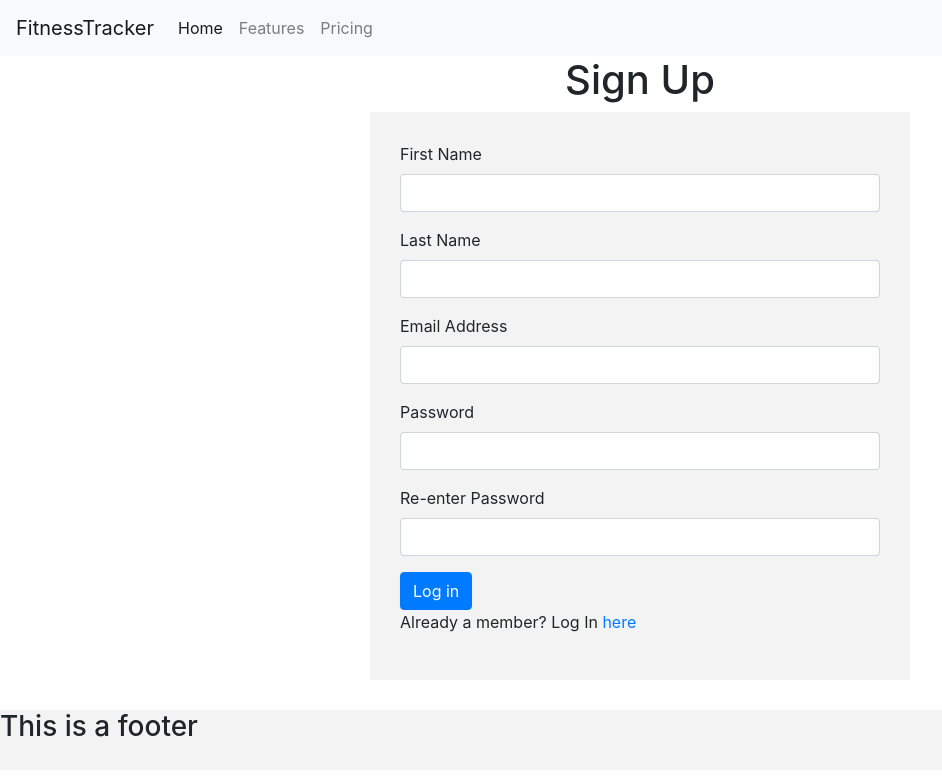
After one commit to pmarre/fitness-tracker, a Flask app: page /sign-up in a window 1280 px wide. The commit adds this page. Shown: the top 776 px of the page, without its empty margins (0-942 px from the left). Run offline with Flask 2, Linux system fonts and the light colour scheme; some libraries are stand-ins or nearby versions.

Commit message:
intial sign-up page commit

```diff
--- a/app.py
+++ b/app.py
@@ -19,6 +19,11 @@ def login():
     return render_template("login.html")
 
 
+@app.route('/sign-up')
+def sign_up_page():
+    return render_template("sign-up.html")
+
+
 if __name__ == '__main__':
     # for local deployment:
     app.run(debug=True)
--- a/static/css/style.css
+++ b/static/css/style.css
@@ -0,0 +1,39 @@
+.landing-image {
+  background-image: url('../images/homepage.svg');
+  background-size: cover;
+  background-position: center;
+  background-repeat: no-repeat;
+  width: 100%;
+  height: 100%;
+}
+
+.form-login,
+.form-signup {
+  margin: 0 auto;
+  padding: 30px;
+  background-color: rgb(243, 243, 243);
+}
+
+.footer-login {
+  position: absolute;
+  bottom: 0;
+  left: 0;
+  height: 60px;
+  background-color: rgb(243, 243, 243);
+  width: 100%;
+}
+
+.footer {
+  width: 100%;
+  margin-top: 30px;
+  height: 60px;
+  background-color: rgb(243, 243, 243);
+}
+
+.row-login-form {
+  height: 80vh;
+}
+
+.header-center-align {
+  text-align: center;
+}
--- a/templates/base.html
+++ b/templates/base.html
@@ -3,6 +3,11 @@
   <head>
     <meta charset="UTF-8" />
     <meta name="viewport" content="width=device-width, initial-scale=1.0" />
+    <link
+      rel="stylesheet"
+      href="https://stackpath.bootstrapcdn.com/bootstrap/4.5.0/css/bootstrap.min.css"
+    />
+
     <link
       rel="stylesheet"
       href="{{ url_for('static', filename='css/style.css') }}"
@@ -12,21 +17,44 @@
   </head>
   <body>
     <header>
-      <nav>
-        <div class="nav-wrapper">
-          <a href="#" class="logo">Fitness Tracker</a>
-          <ul id="nav" class="nav">
-            <li><a href="#">Home</a></li>
-            <li><a href="#">Add Task</a></li>
-            <li>
-              <a href="#">Manage Categories</a>
+      <nav class="navbar navbar-expand-lg navbar-light bg-light">
+        <a class="navbar-brand" href="#">FitnessTracker</a>
+        <button
+          class="navbar-toggler"
+          type="button"
+          data-toggle="collapse"
+          data-target="#navbarNav"
+          aria-controls="navbarNav"
+          aria-expanded="false"
+          aria-label="Toggle navigation"
+        >
+          <span class="navbar-toggler-icon"></span>
+        </button>
+        <div class="collapse navbar-collapse" id="navbarNav">
+          <ul class="navbar-nav">
+            <li class="nav-item active">
+              <a class="nav-link" href="#"
+                >Home <span class="sr-only">(current)</span></a
+              >
+            </li>
+            <li class="nav-item">
+              <a class="nav-link" href="#">Features</a>
+            </li>
+            <li class="nav-item">
+              <a class="nav-link" href="#">Pricing</a>
             </li>
           </ul>
         </div>
       </nav>
     </header>
-    <div class="container">
+    <div class="container-lg">
       {% block content %} {% endblock %}
     </div>
+    <footer class="footer">
+      <h3>This is a footer</h3>
+    </footer>
+    <!-- jQuery library -->
+    <script src="https://ajax.googleapis.com/ajax/libs/jquery/3.5.1/jquery.min.js"></script>
+    <script src="https://stackpath.bootstrapcdn.com/bootstrap/4.5.0/js/bootstrap.bundle.min.js"></script>
   </body>
 </html>
--- /dev/null
+++ b/templates/sign-up.html
@@ -0,0 +1,69 @@
+{% extends 'base.html' %} {% block content%}
+<div class="row row-signup-form align-items-center">
+  <div class="col-sm-12 col-md-6 offset-md-3">
+    <h1 class="header-signup-form header-center-align">Sign Up</h1>
+    <form action="" method="POST" class="form form-signup">
+      <div class="form-group">
+        <label for="first-name" id="first-name-label">First Name</label>
+        <input
+          type="text"
+          name="first-name"
+          id="first-name"
+          class="form-control"
+          required
+        />
+      </div>
+      <div class="form-group">
+        <label for="last-name" id="last-name-label">Last Name</label>
+        <input
+          type="text"
+          name="last-name"
+          id="last-name"
+          class="form-control"
+          required
+        />
+      </div>
+      <div class="form-group">
+        <label for="email" id="email-label">Email Address</label>
+        <input
+          type="email"
+          name="email"
+          id="email"
+          class="form-control"
+          aria-describedby="emailHelp"
+          required
+        />
+      </div>
+      <div class="form-group">
+        <label for="password" id="password-label">Password</label>
+        <input
+          type="password"
+          class="form-control"
+          name="password"
+          id="password"
+          aria-describedby="passwordHelp"
+        />
+      </div>
+      <div class="form-group">
+        <label for="re-password" id="re-password-label"
+          >Re-enter Password</label
+        >
+        <input
+          type="password"
+          class="form-control"
+          name="re-password"
+          id="re-password"
+          aria-describedby="passwordHelp"
+        />
+      </div>
+      <button type="submit" name="submit" id="submit" class="btn btn-primary">
+        Log in
+      </button>
+      {% if signup_error %}
+      <p class="error signup-error">No such username or password.</p>
+      {% endif %}
+      <p class="return-user-p">Already a member? Log In <a href="#">here</a></p>
+    </form>
+  </div>
+</div>
+{% endblock%}
```
